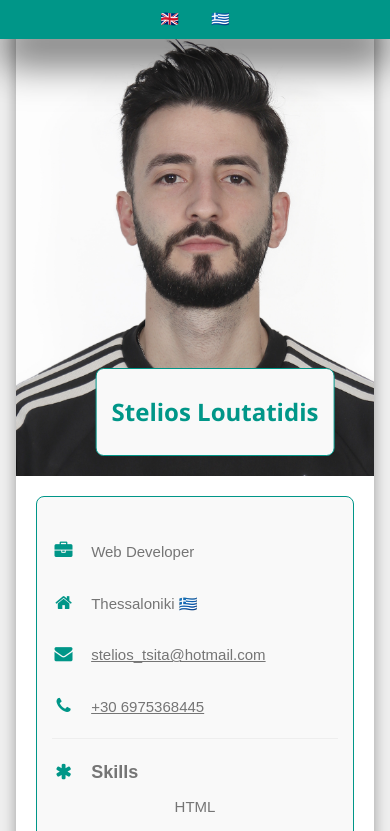
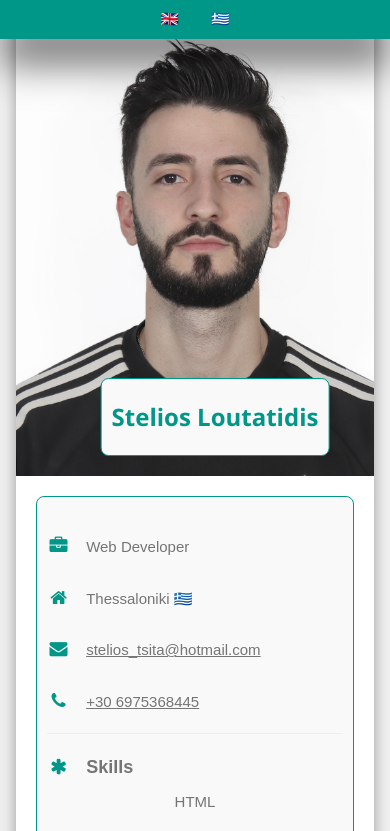
Before and after one commit to LutacStelios/bio, a plain HTML site: page index.html in a window 390 px wide. Shown: the top 831 px of the page. Drawn offline with nearby package versions, Linux system fonts and the light colour scheme.

Commit message:
fixed responsive smaller screens

```diff
--- a/index.css
+++ b/index.css
@@ -107,3 +107,24 @@ ul li a {
 .w3-container .w3-large {
   margin-top: 20px;
 }
+
+@media (max-width: 900px) {
+  .w3-row-padding {
+    flex-direction: column;
+  }
+
+  .w3-third,
+  .w3-twothird {
+    width: 100%;
+    margin-bottom: 20px;
+  }
+
+  .w3-container img {
+    max-width: 100%;
+    height: auto;
+  }
+
+  .w3-container {
+    padding: 10px;
+  }
+}
```
